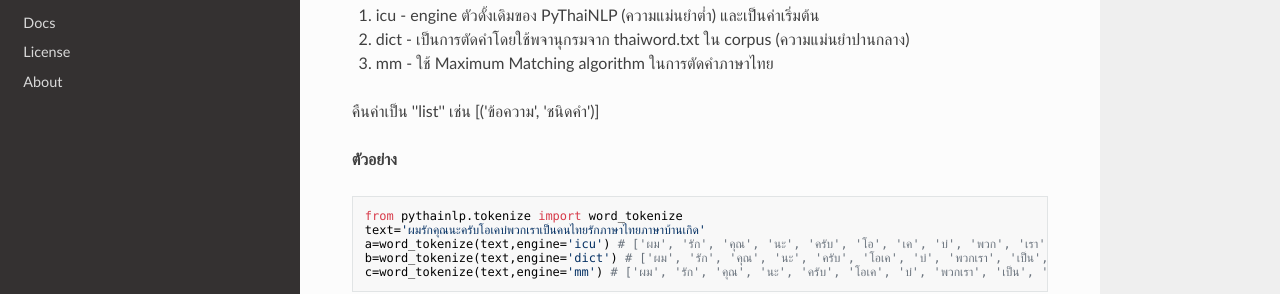
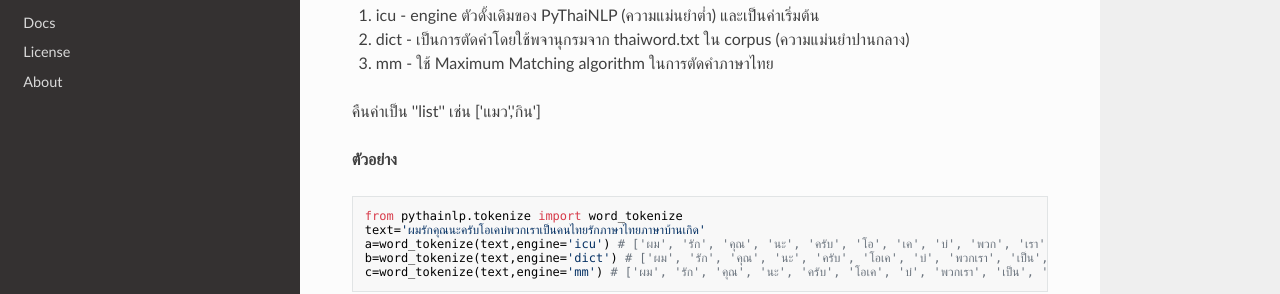
Before and after one commit to PyThaiNLP/pythainlp, an MkDocs documentation site: the page built from docs/pythainlp-1-3-thai.md, in a window 1280 px wide and 900 px high, scrolled down 980 px. Shown: the part 156-450 px from the top of the window. Built offline with MkDocs 1.6.1, drawn with Linux system fonts in a browser that asks for light colours; nearby versions of some CDN libraries; old or Windows-style settings are respelled for this version of MkDocs.

Commit message:
fix docs

```diff
--- a/docs/pythainlp-1-3-thai.md
+++ b/docs/pythainlp-1-3-thai.md
@@ -52,7 +52,7 @@ engine คือ ระบบตัดคำไทย ปัจจุบัน
 2. dict - เป็นการตัดคำโดยใช้พจานุกรมจาก thaiword.txt ใน corpus  (ความแม่นยำปานกลาง)
 3. mm - ใช้ Maximum Matching algorithm ในการตัดคำภาษาไทย
 
-คืนค่าเป็น ''list'' เช่น [('ข้อความ', 'ชนิดคำ')]
+คืนค่าเป็น ''list'' เช่น ['แมว','กิน']
 
 **ตัวอย่าง**
 
```
